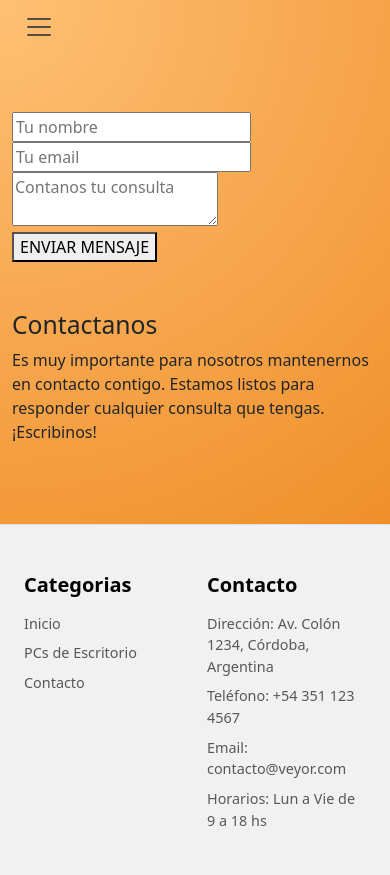
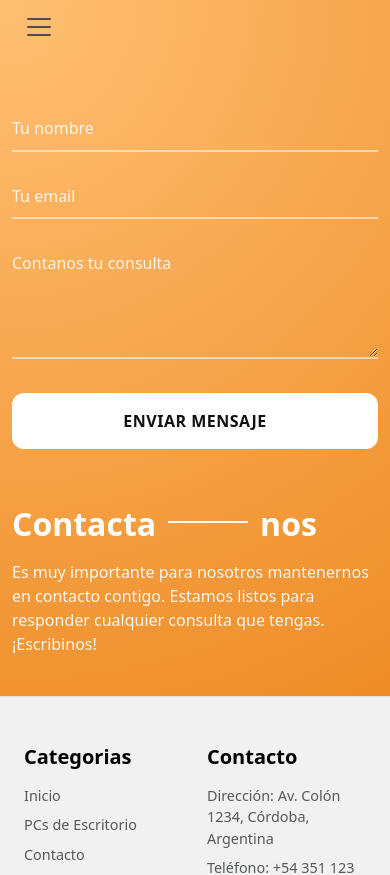
Before and after one commit to pablovenica7/Tech-Ecommerce, a React (Vite) app: page /contacto in a window 390 px wide. Shown: the top 875 px of the page. Built offline with nearby package versions, Linux system fonts and the light colour scheme.

Commit message:
Update Contacto.css

```diff
--- a/src/pages/Contacto.css
+++ b/src/pages/Contacto.css
@@ -1,51 +1,112 @@
 .contacto-wrapper {
-  padding-top: 2rem;
-  padding-bottom: 4rem;
+  min-height: calc(100vh - 60px);
+  display: flex;
+  align-items: center;
+  padding: 2.5rem 0;
 }
 
-.contact-card {
-  border-radius: 18px;
-  padding: 2rem;
-  background: rgba(255, 255, 255, 0.08);
-  backdrop-filter: blur(8px);
-  -webkit-backdrop-filter: blur(8px);
-  border: 1px solid rgba(255, 255, 255, 0.22);
+.contact-side {
+  margin-top: -50px;
 }
 
-.contact-title {
-  color: #111;
-  font-weight: 800;
-  letter-spacing: -0.3px;
+.contacto-split {
+  width: 100%;
 }
 
-.contact-subtitle {
-  color: #333;
+.contact-form {
+  max-width: 560px;
+}
+
+.contact-form .form-line {
+  margin-bottom: 1.25rem;
+}
+
+.contact-form input,
+.contact-form textarea {
+  width: 100%;
+  background: transparent;
+  border: none;
+  border-bottom: 2px solid rgba(255,255,255,.55);
+  color: #fff;
+  padding: .75rem 0 .6rem 0;
+  outline: none;
+  font-size: 1rem;
+  transition: border-color .2s ease, box-shadow .2s ease;
+}
+
+.contact-form input::placeholder,
+.contact-form textarea::placeholder {
+  color: rgba(255,255,255,.85);
+}
+
+.contact-form input:focus,
+.contact-form textarea:focus {
+  border-bottom-color: #fff;
+  box-shadow: 0 1px 0 0 #fff;
+}
+
+.contact-form textarea {
+  min-height: 120px;
+  resize: vertical;
+}
+
+.btn-cta-large {
+  display: inline-block;
+  width: 100%;
+  margin-top: .5rem;
+  padding: 1rem 1.25rem;
+  border: none;
+  border-radius: 12px;
+  background: #ffffff;
+  color: #111;
+  font-weight: 700;
+  letter-spacing: .5px;
+  transition: transform .15s ease, box-shadow .2s ease, background .2s ease;
+}
+
+.btn-cta-large:hover {
+  transform: translateY(-1px);
+  box-shadow: 0 8px 22px rgba(0,0,0,.18);
+}
+
+.contact-side__title {
+  color: #fff;
+  font-weight: 800;
+  font-size: clamp(2rem, 4vw, 3rem);
+  display: flex;
+  align-items: center;
+  gap: .75rem;
+  margin-bottom: 1rem;
+}
+
+.contact-side__title .divider {
+  display: inline-block;
+  width: 80px;
+  height: 2px;
+  background: #fff;
+  border-radius: 2px;
+  transform: translateY(-2px);
+}
+
+.contact-side__text {
+  color: rgba(255,255,255,.9);
+  max-width: 520px;
   margin: 0;
 }
 
-.h-120 { height: 120px; }
-
-.form-floating > .form-control,
-.form-floating > textarea.form-control {
-  background-color: rgba(255, 255, 255, 0.92);
-  border-radius: 12px;
-  border: 1px solid #e6e6e6;
+.visually-hidden {
+  position: absolute !important;
+  width: 1px; height: 1px;
+  padding: 0; margin: -1px;
+  overflow: hidden; clip: rect(0,0,0,0);
+  white-space: nowrap; border: 0;
 }
 
-.form-floating > .form-control:focus,
-.form-floating > textarea.form-control:focus {
-  border-color: #111;
-  box-shadow: 0 0 0 .2rem rgba(0,0,0,.05);
+@media (max-width: 991px) {
+  .contact-side { margin-top: .5rem; }
+  .contacto-wrapper {
+    min-height: auto;
+    padding: 1.5rem 0 2.5rem;
+    display: block;
+  }
 }
-
-.form-floating > label {
-  color: #666;
-}
-
-.btn-dark {
-  border-radius: 999px;
-}
-
-@media (max-width: 576px) {
-  .contact-card { padding: 1.25rem; }
-}
```
